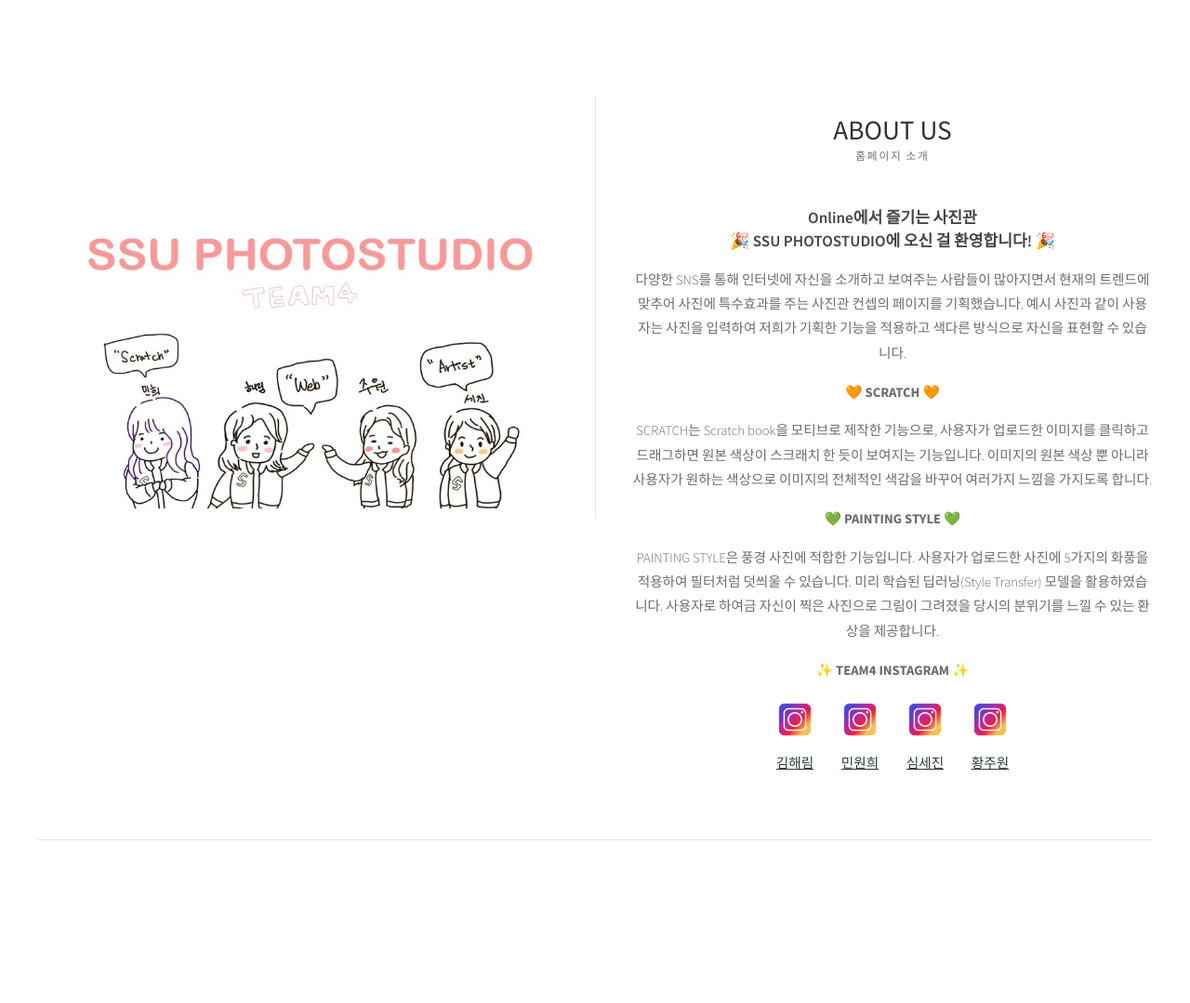
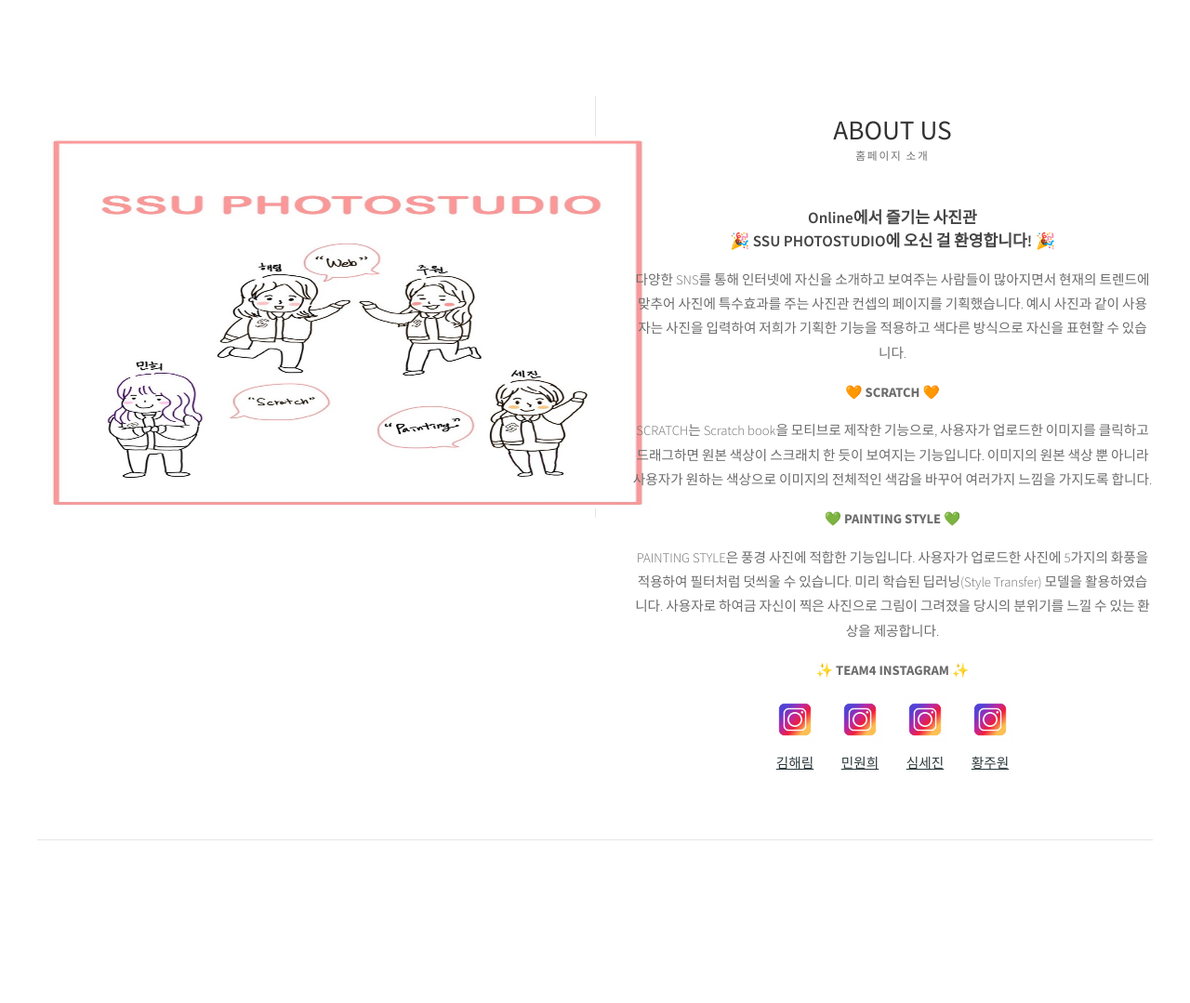
Before and after one commit to alsdnjsgml/SSU_PHOTO, a Flask app: page /about in a window 1280 px wide. Shown: the part 100-1179 px from the top of the page at 93% size. Run offline with Flask 2, Linux system fonts and the light colour scheme.

Commit message:
Update about_page.html

```diff
--- a/templates/about_page.html
+++ b/templates/about_page.html
@@ -50,7 +50,7 @@
                <style>
                 img { display: inline; margin: 0px auto; }
                </style>
-               <img src="{{ url_for('static', filename='image/us.jpg') }}" alt="어바웃 이미지" width="550px" height="400px"/>
+               <img src="{{ url_for('static', filename='image/team4.jpg') }}" alt="어바웃 이미지" width="650px" height="400px"/>
 
            </div>
 
```
